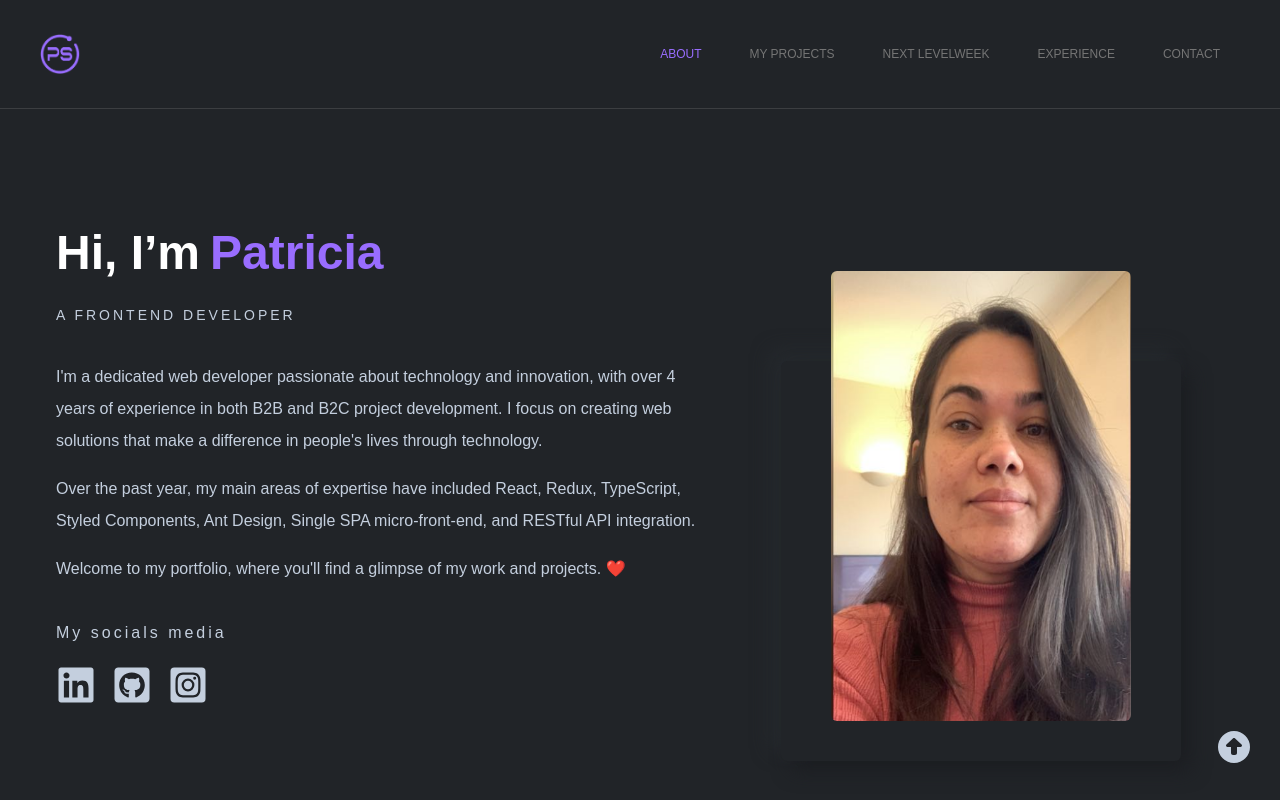
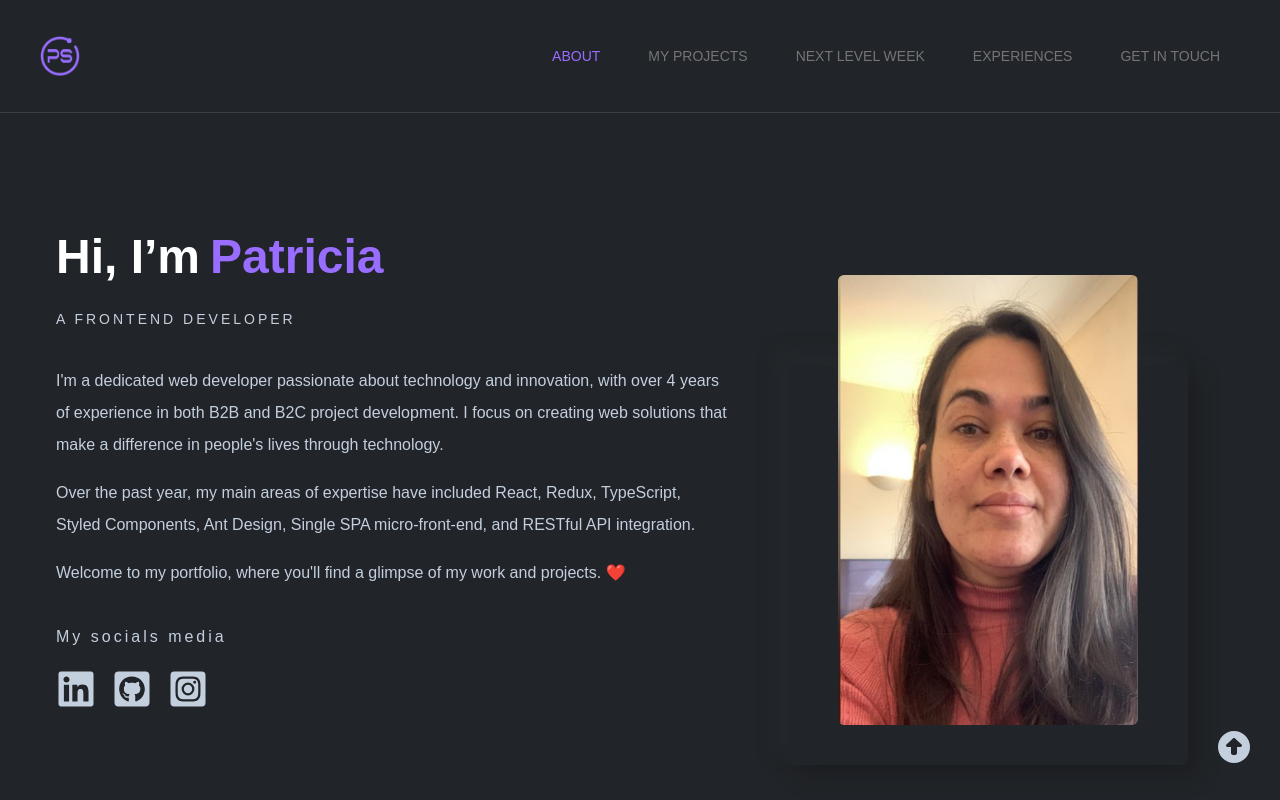
Before and after one commit to patriciasegantine/patriciasegantine-portfolio, a React (Vite) app: page / in a window 1280 px wide. Shown: the top 800 px of the page. Built offline with nearby package versions, Linux system fonts and the light colour scheme.

Commit message:
feat: adjusts layout

```diff
--- a/src/components/navMenu/enumNav.ts
+++ b/src/components/navMenu/enumNav.ts
@@ -9,7 +9,7 @@ export enum optionsEnum {
 export enum optionsEnumLabel {
   about = 'About',
   myProjects = 'My Projects',
-  nextLevelWeek = 'Next LevelWeek',
-  experience = 'Experience',
-  contact = 'Contact'
+  nextLevelWeek = 'Next Level Week',
+  experience = 'Experiences',
+  contact = 'Get in Touch'
 }
--- a/src/components/navMenu/navMenu.styles.ts
+++ b/src/components/navMenu/navMenu.styles.ts
@@ -20,12 +20,9 @@ export const NavContainer = styled.nav<{ type: 'mobile' | 'desktop' | null }>`
 
 export const LinkContainer = styled.div<{ active: 'active' | 'inactive' }>`
   display: inline-block;
-  font-size: ${theme["font-size-xs"]};
   text-transform: uppercase;
   padding: 5px 10px;
   cursor: pointer;
-
-    //color: ${((props) => props.active ? theme["color-white"] : theme["color-neutral-light"])};
 
   &:hover {
     opacity: .6;
@@ -44,7 +41,7 @@ export const LinkContainer = styled.div<{ active: 'active' | 'inactive' }>`
 
 export const Link = styled.a`
   display: inline-block;
-  font-size: ${theme["font-size-xs"]};
+  font-size: ${theme["font-size-s"]};
   text-transform: uppercase;
   padding: 5px 10px;
   cursor: pointer;
--- a/src/main/main-content.tsx
+++ b/src/main/main-content.tsx
@@ -2,7 +2,7 @@ import { MainContainer } from "./main-content.styles.ts";
 import { About } from "../view/about/about.tsx";
 import { MyProjects } from "../view/my-projects/my-projects.tsx";
 import { RightAside } from "../components/aside/right-aside.tsx";
-import { Experience } from "../components/timeline-work/experience.tsx";
+import { Experience } from "../view/timeline-work/experience.tsx";
 import { Nlw } from "../view/nlw/nlw.tsx";
 import { Contact } from "../view/contact/contact.tsx";
 
--- a/src/view/about/about.tsx
+++ b/src/view/about/about.tsx
@@ -2,10 +2,10 @@ import img from '../../assets/img/perfil-img.png'
 import { AboutContainer, ImgContent, ImgPerfil, TitlePerfil } from "./about.styles.ts";
 import { Grid } from "@mui/material";
 import { InfoPerfil } from "../../components/infoPerfil/infoPerfil.tsx";
-import { theme } from "../../theme.ts";
 import { Destaque, Title } from "../../global.styles.ts";
 
 export const About = () => {
+  const reverse = {flexDirection: {xs: 'column-reverse', md: 'row'}}
 
   return (
     <AboutContainer id="about">
@@ -16,8 +16,8 @@ export const About = () => {
         <Destaque>a Frontend Developer</Destaque>
       </TitlePerfil>
 
-      <Grid container sx={{flexDirection: {xs: 'column-reverse', md: 'row'}}}>
-        <Grid item xs={12} md={7} paddingRight={theme["spacing-regular"]}>
+      <Grid container columnSpacing={3} sx={{...reverse}}>
+        <Grid item xs={12} md={7}>
           <InfoPerfil/>
         </Grid>
 
```
